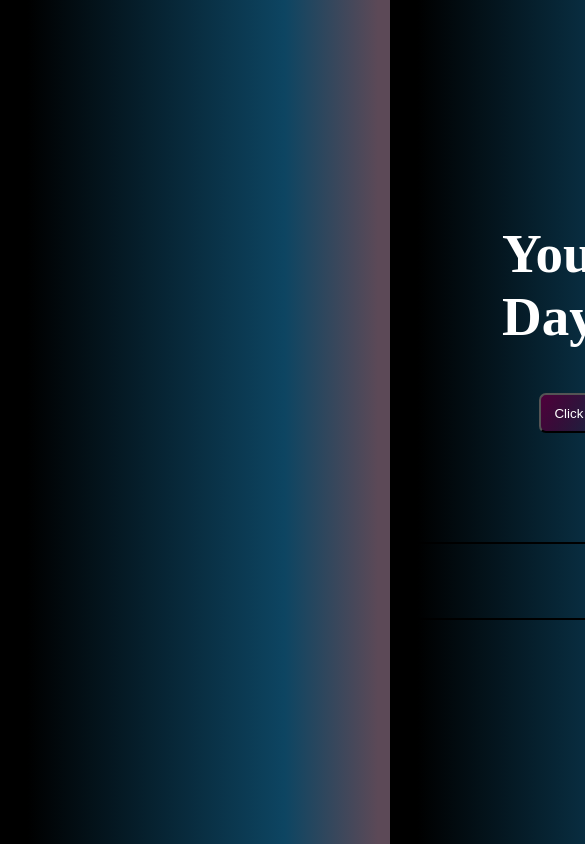
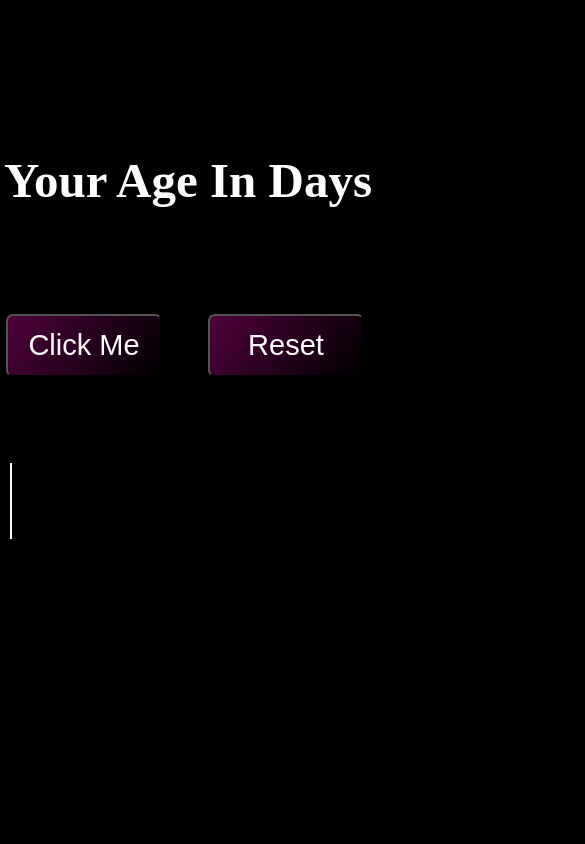
Before and after one commit to vdi1402/Age-in-days-challange-1-, a plain HTML site: page index.html in a window 390 px wide. Shown: the top 844 px of the page, 585 px wide, since content can reach past the window. Drawn offline with Linux system fonts and the light colour scheme.

Commit message:
Update style.css

```diff
--- a/style.css
+++ b/style.css
@@ -46,7 +46,60 @@
                 border: 2px solid;
                 position: relative;
                 top: -107px;
-                height: 74px;
+                 height: 74px;}
+
+
+          @media screen and (max-width: 420px) {
+        body{background:black;}
+      .box h2 {margin-left: -115px;
+
+        position: relative;
+top:-65px;
+font-size: 49px;}
+        .box{left: 111px;}
+.btn1{width: 156px;
+    height: 63px;
+    left: -113px;
+    font-size: 29px;
+}
+
+        .btn2{width: 156px;
+            height: 63px;
+            left: 89px;
+            font-size: 29px;
+            top: -63px;}
+
+.box2{width: 420px;}
+
+    #box-2{width: fit-content;
+    left: 11px;
+border: 1px solid white;}
+
+    #ageInDays{margin-left: 57px;
+    position: relative;
+left: -21px;
+color: white;}
+
+
+
+
+
+
+
+
+
+
+
+
+
+
+
+
+
+
+
+
+
                 width: 636px;
                 left: 408px;
             }
```
